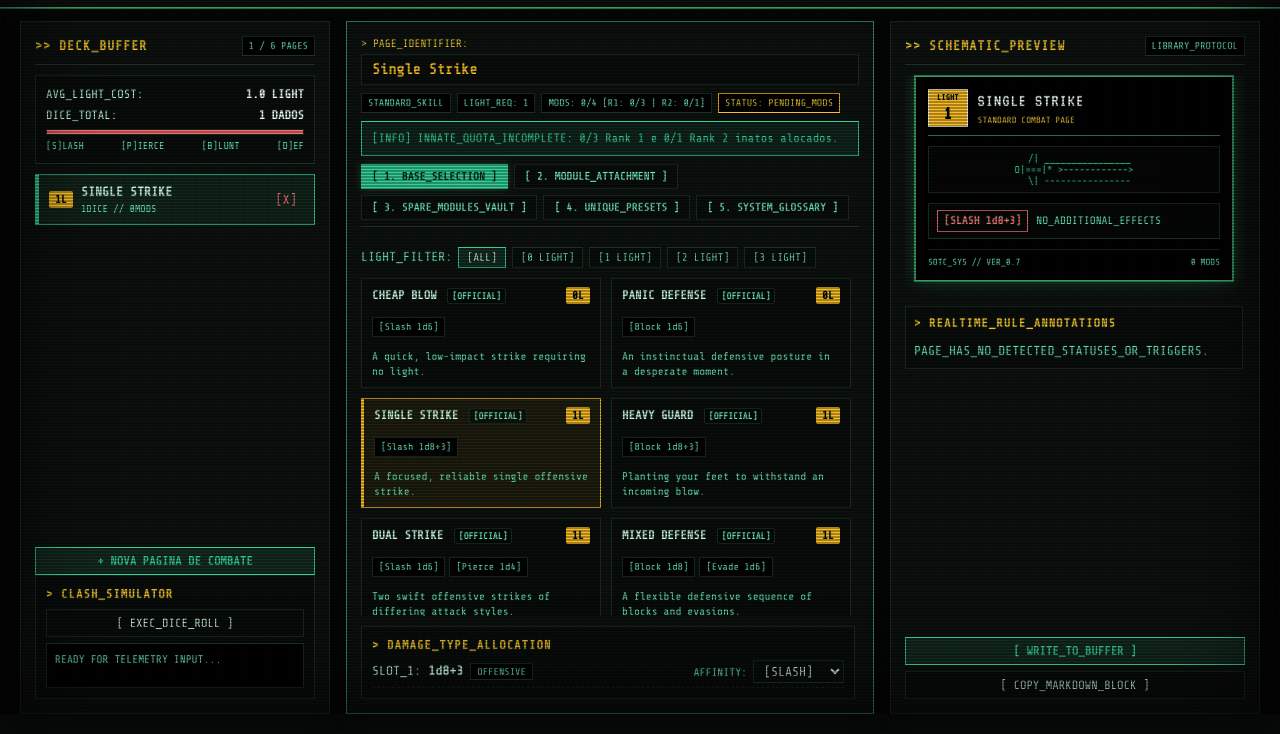
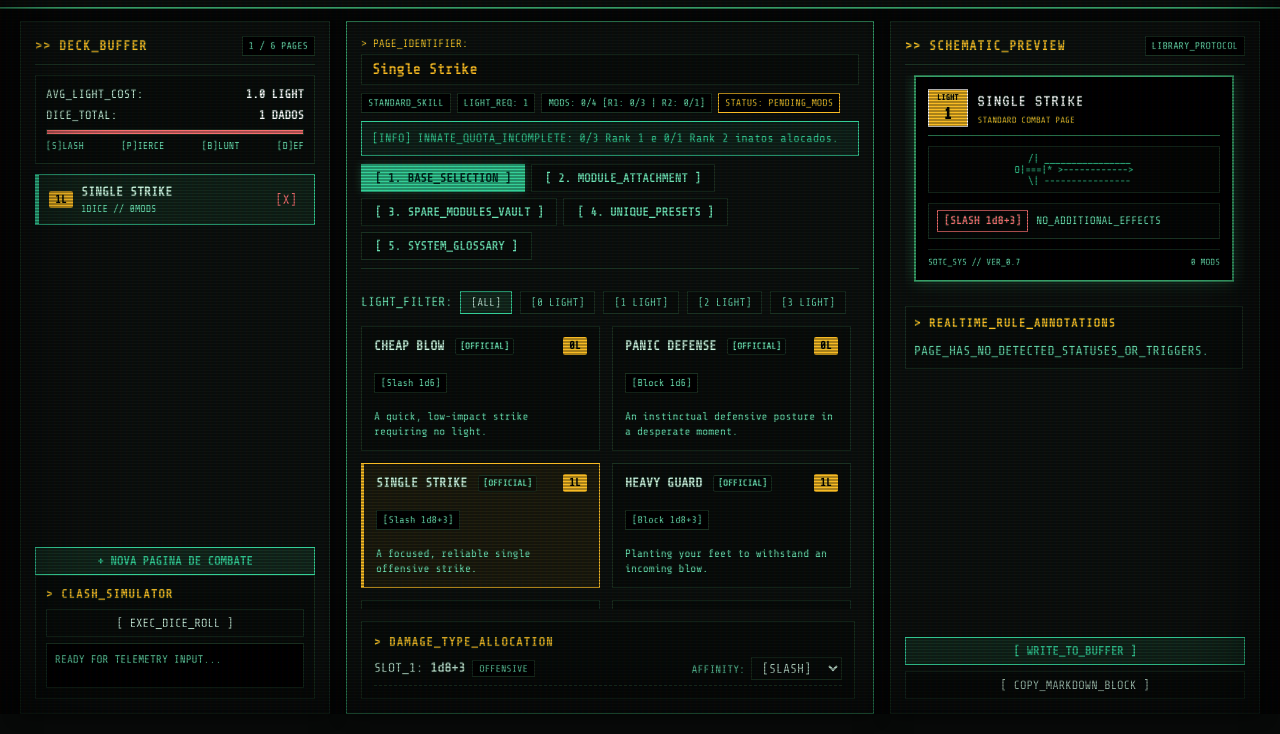
Before and after one commit to WithoutFrost/SkillBuilderOFF-CORP, a plain HTML site: page index.html in a window 1280 px wide. Shown: the part 86-820 px from the top of the page. Drawn offline with nearby package versions, Linux system fonts and the light colour scheme.

Commit message:
Calibrate scale and proportions for optimal 1920x1080 desktop display

```diff
--- a/index.css
+++ b/index.css
@@ -370,8 +370,8 @@ body.crt-disabled .crt-vignette {
   display: flex;
   gap: 6px;
   border-bottom: 1px solid var(--term-border);
-  padding-bottom: 6px;
-  margin-bottom: 10px;
+  padding-bottom: 8px;
+  margin-bottom: 12px;
   flex-shrink: 0;
   flex-wrap: wrap;
 }
@@ -380,9 +380,9 @@ body.crt-disabled .crt-vignette {
   border: 1px solid var(--term-border);
   color: var(--text-dim);
   font-family: var(--font-terminal);
-  padding: 5px 10px;
+  padding: 6px 13px;
   cursor: pointer;
-  font-size: 11px;
+  font-size: 12px;
   font-weight: 700;
   transition: all 0.15s;
 }
@@ -413,8 +413,8 @@ body.crt-disabled .crt-vignette {
 .filter-strip, .search-strip {
   display: flex;
   align-items: center;
-  gap: 6px;
-  margin-bottom: 10px;
+  gap: 8px;
+  margin-bottom: 12px;
   flex-wrap: wrap;
   flex-shrink: 0;
 }
@@ -424,7 +424,7 @@ body.crt-disabled .crt-vignette {
   color: var(--text-dim);
   font-family: var(--font-terminal);
   font-size: 11px;
-  padding: 3px 8px;
+  padding: 4px 10px;
   cursor: pointer;
 }
 .term-pill:hover {
@@ -440,24 +440,24 @@ body.crt-disabled .crt-vignette {
 /* Base Cards Grid */
 .base-cards-grid {
   display: grid;
-  grid-template-columns: repeat(auto-fill, minmax(210px, 1fr));
-  gap: 10px;
+  grid-template-columns: repeat(auto-fill, minmax(225px, 1fr));
+  gap: 12px;
   flex: 1;
-  min-height: 240px;
-  max-height: 380px;
+  min-height: 250px;
+  max-height: 400px;
   overflow-y: auto;
-  margin-bottom: 10px;
+  margin-bottom: 12px;
   padding-right: 4px;
 }
 .base-card-choice {
   background: var(--term-sub-bg);
   border: 1px solid var(--term-border);
-  padding: 8px 10px;
+  padding: 10px 12px;
   cursor: pointer;
   transition: all 0.15s;
-  height: 110px;
-  min-height: 110px;
-  max-height: 110px;
+  height: 125px;
+  min-height: 125px;
+  max-height: 125px;
   box-sizing: border-box;
   display: flex;
   flex-direction: column;
@@ -482,19 +482,19 @@ body.crt-disabled .crt-vignette {
 .base-card-name {
   font-weight: 700;
   color: var(--text-main);
-  font-size: 12px;
+  font-size: 13px;
 }
 .base-card-dice-preview {
   display: flex;
   flex-wrap: wrap;
   gap: 4px;
-  min-height: 20px;
+  min-height: 22px;
   align-items: center;
 }
 .base-card-choice p {
-  font-size: 10.5px;
+  font-size: 11px;
   color: var(--text-dim);
-  line-height: 1.3;
+  line-height: 1.35;
   margin: 0;
   display: -webkit-box;
   -webkit-line-clamp: 2;
@@ -506,24 +506,24 @@ body.crt-disabled .crt-vignette {
 /* Unique Skills Grid */
 .unique-skills-grid {
   display: grid;
-  grid-template-columns: repeat(auto-fill, minmax(240px, 1fr));
-  gap: 10px;
+  grid-template-columns: repeat(auto-fill, minmax(250px, 1fr));
+  gap: 12px;
   flex: 1;
-  max-height: 480px;
+  max-height: 500px;
   overflow-y: auto;
   padding-right: 4px;
 }
 .unique-skills-grid .base-card-choice {
-  height: 140px;
-  min-height: 140px;
-  max-height: 140px;
+  height: 150px;
+  min-height: 150px;
+  max-height: 150px;
 }
 
 /* Subpanels */
 .config-subpanel {
   background: var(--term-sub-bg);
   border: 1px solid var(--term-border);
-  padding: 10px;
+  padding: 12px;
   flex-shrink: 0;
 }
 .dice-type-selectors {
@@ -536,14 +536,14 @@ body.crt-disabled .crt-vignette {
   justify-content: space-between;
   align-items: center;
   border-bottom: 1px dashed var(--term-border);
-  padding-bottom: 4px;
+  padding-bottom: 5px;
 }
 
 /* Modules Section */
 .module-columns {
   display: grid;
   grid-template-columns: 1fr 1fr;
-  gap: 12px;
+  gap: 14px;
   flex: 1;
   min-height: 0;
 }
@@ -556,11 +556,11 @@ body.crt-disabled .crt-vignette {
 .mod-list {
   flex: 1;
   height: 100%;
-  min-height: 320px;
-  max-height: 430px;
+  min-height: 340px;
+  max-height: 450px;
   background: var(--term-sub-bg);
   border: 1px solid var(--term-border);
-  padding: 8px;
+  padding: 10px;
   overflow-y: auto;
   display: flex;
   flex-direction: column;
@@ -569,7 +569,7 @@ body.crt-disabled .crt-vignette {
 .module-item {
   background: var(--term-panel-bg);
   border: 1px solid var(--term-border);
-  padding: 8px;
+  padding: 10px 12px;
   display: flex;
   flex-direction: column;
   gap: 4px;
@@ -583,12 +583,12 @@ body.crt-disabled .crt-vignette {
 .module-item-title {
   font-weight: 700;
   color: var(--text-main);
-  font-size: 12px;
+  font-size: 12.5px;
 }
 .module-item-desc {
   font-size: 11px;
   color: var(--text-dim);
-  line-height: 1.3;
+  line-height: 1.35;
 }
 
 /* Schematic Preview Card (Industrial Terminal Page) */
```
